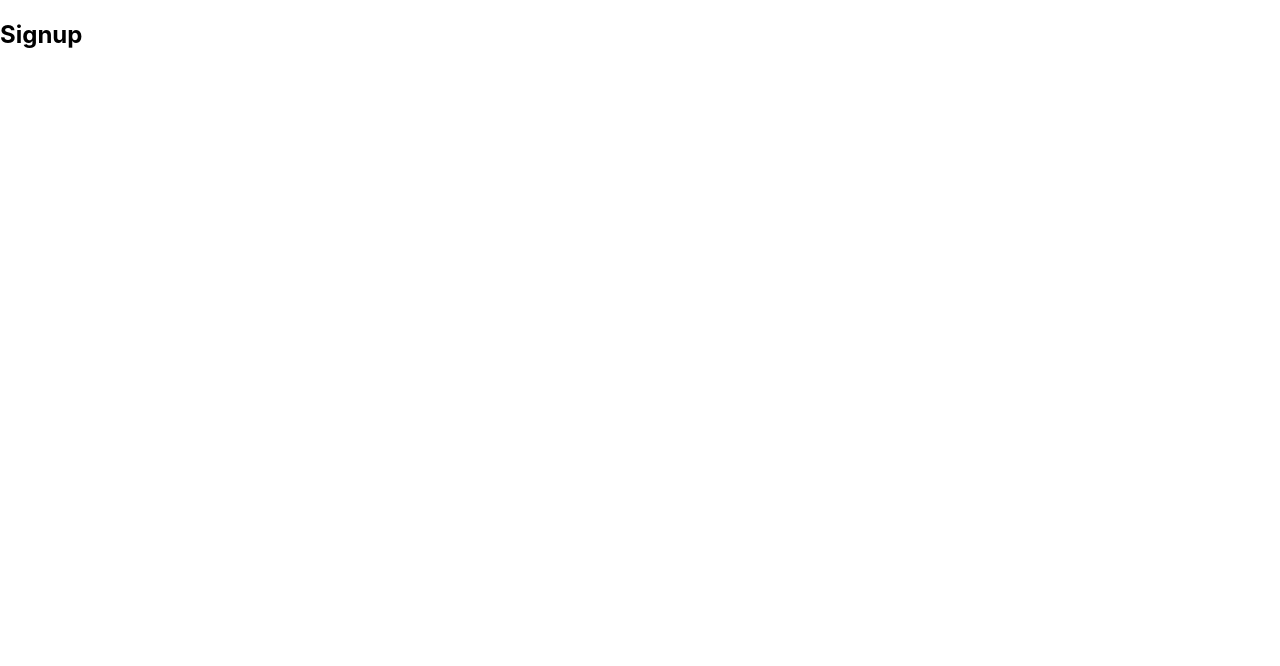
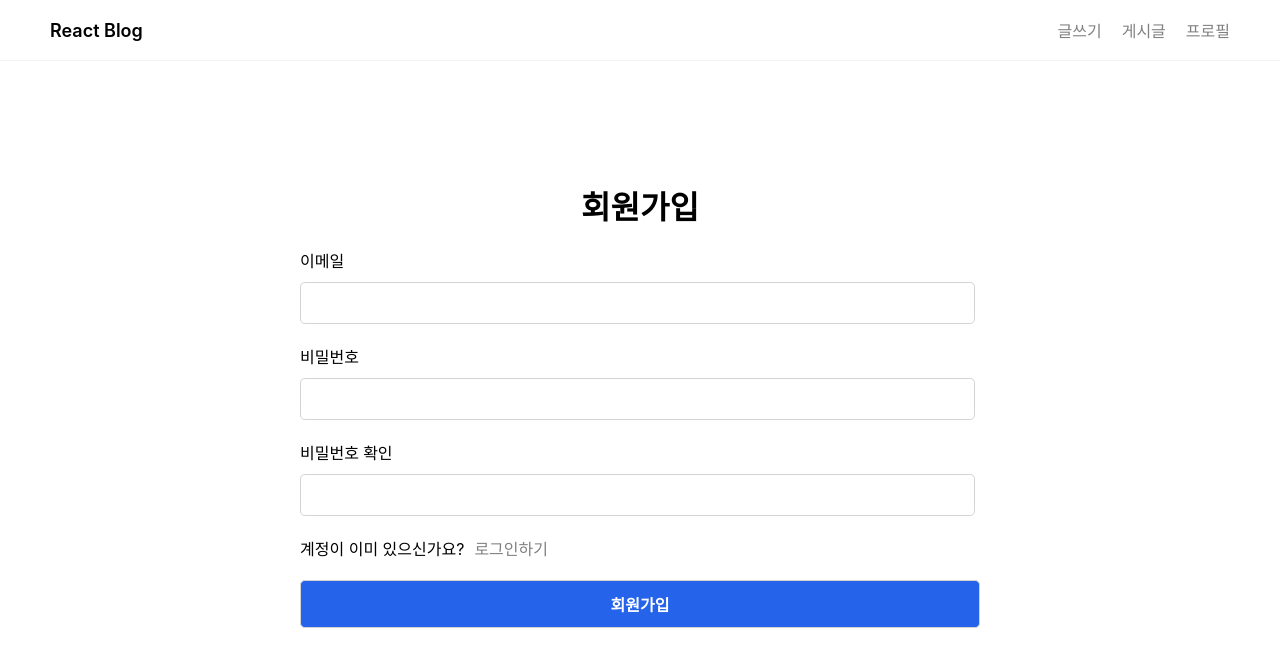
Before and after one commit to soyunhan/work-project1-1, a React (Create React App) app: page /signup in a window 1280 px wide. Shown: the top 666 px of the page. Built offline with nearby package versions, Linux system fonts and the light colour scheme.

Commit message:
feat: 로그인 페이지 세팅하기

```diff
--- /dev/null
+++ b/src/components/LoginForm.tsx
@@ -0,0 +1,27 @@
+import { Link } from "react-router-dom";
+
+export default function LoginForm() {
+    return (
+
+    <form action="/post" method="POST" className="form form--lg">
+    <h1 className="form__title">로그인</h1>
+    <div className="form__block">
+      <label htmlFor="email">이메일</label>
+      <input type="email" name="email" id="email" required />
+    </div>
+    <div className="form__block">
+      <label htmlFor="password">비밀번호</label>
+      <input type="password" name="password" id="password" required />
+    </div>
+    <div className="form__block">
+      계정이 없으신가요?
+      <Link to="/signup" className="form__link">
+        회원가입하기
+      </Link>
+    </div>
+    <div className="form__block">
+      <input type="submit" value="로그인" className="form__btn--submit" />
+    </div>
+  </form>
+    );
+  }
--- a/src/components/Router.tsx
+++ b/src/components/Router.tsx
@@ -7,11 +7,16 @@
 import ProfilePage from "pages/profile";
 import LoginPage from "pages/login";
 import SignupPage from "pages/signup";
+import { useState } from "react";
 
 export default function Router() {
+  // firebase Auth가 인증되었으면 true로 변경해주는 로직 추가
+  const [isAuthenticated, setIsAuthenticated] = useState<boolean>(false);
   return (
     <>
       <Routes>
+        {isAuthenticated ? (
+          <>
           <Route path="/" element={<Home />} />
           <Route path="/posts" element={<PostList />} />
           <Route path="/posts/:id" element={<PostDetail />} />
@@ -21,6 +26,15 @@
           <Route path="/login" element={<LoginPage />} />
           <Route path="/signup" element={<SignupPage />} />
           <Route path="*" element={<Navigate replace to="/" />} />
+          </>
+        ) : (
+          <>
+            <Route path="/login" element={<LoginPage />} />
+            <Route path="/signup" element={<SignupPage />} />
+            <Route path="*" element={<LoginPage />} />
+          </>
+        )};
+
       </Routes>
     </>
   );
--- /dev/null
+++ b/src/components/SignupForm.tsx
@@ -0,0 +1,35 @@
+import { Link } from "react-router-dom";
+
+export default function SignupForm() {
+    return(
+        <form action="/post" method="POST" className="form form--lg">
+            <h1 className="form__title">회원가입</h1>
+            <div className="form__block">
+                <label htmlFor="email">이메일</label>
+                <input type="email" name="email" id="email" required />
+            </div>
+            <div className="form__block">
+                <label htmlFor="password">비밀번호</label>
+                <input type="password" name="password" id="password" required />
+            </div>
+            <div className="form__block">
+                <label htmlFor="password_confirm">비밀번호 확인</label>
+                <input
+                type="password"
+                name="password_confirm"
+                id="password_confirm"
+                required
+                />
+            </div>
+            <div className="form__block">
+                계정이 이미 있으신가요?
+                <Link to="/login" className="form__link">
+                로그인하기
+                </Link>
+            </div>
+            <div className="form__block">
+                <input type="submit" value="회원가입" className="form__btn--submit" />
+            </div>
+        </form>
+    )
+}
--- a/src/index.css
+++ b/src/index.css
@@ -420,3 +420,26 @@
 .form .form__btn--submit:focus {
   background-color: #1945a4;
 }
+
+/* login form */
+
+.form--lg {
+  min-height: 70vh;
+  margin-top: 10vh;
+}
+
+.form__title {
+  text-align: center;
+  margin-bottom: 4px;
+}
+
+.form__link {
+  margin-left: 10px;
+  text-decoration: none;
+  color: gray;
+}
+
+.form__link:hover,
+.form__link:focus {
+  color: black;
+}
--- a/src/pages/login/index.tsx
+++ b/src/pages/login/index.tsx
@@ -1,3 +1,9 @@
+import Header from "components/Header";
+import LoginForm from "components/LoginForm";
+
 export default function LoginPage() {
-    return <h2>Login</h2>;
+    return (<>
+    <Header/>
+    <LoginForm/>
+    </>);
   }
--- a/src/pages/signup/index.tsx
+++ b/src/pages/signup/index.tsx
@@ -1,3 +1,9 @@
+import Header from "components/Header";
+import SignupForm from "components/SignupForm";
+
 export default function SignupPage() {
-    return <h2>Signup</h2>;
+    return (<>
+    <Header/>
+    <SignupForm/>
+    </>);
   }
```
Lines whose indentation alone changed are shown as unchanged.
